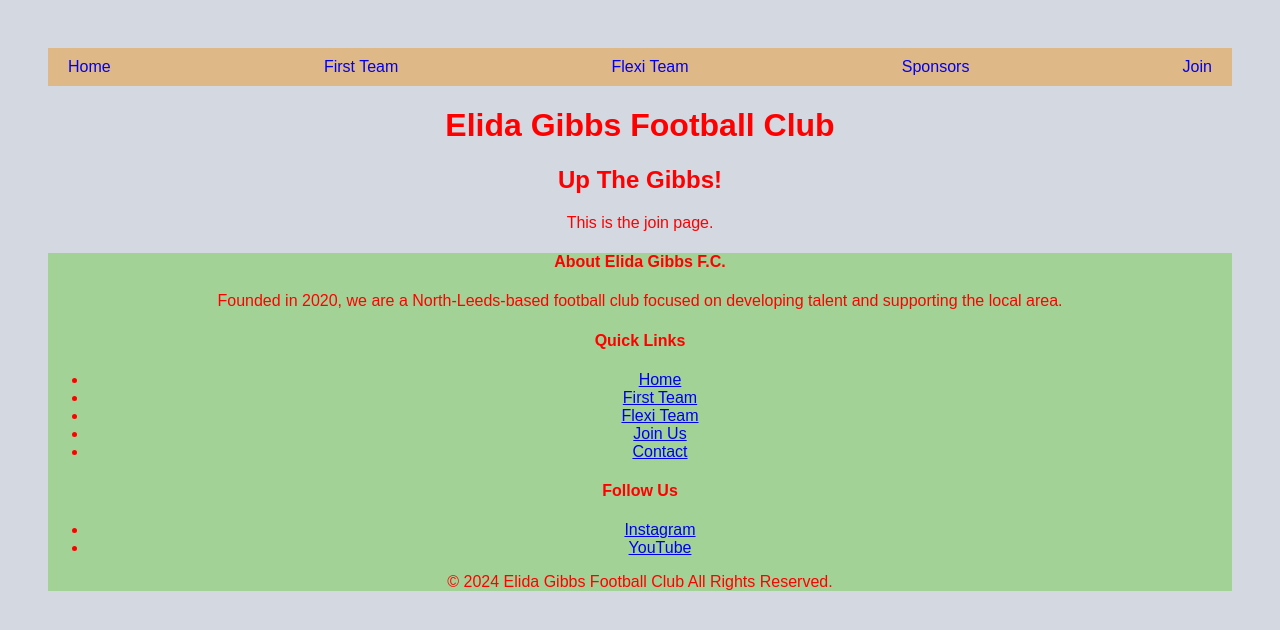
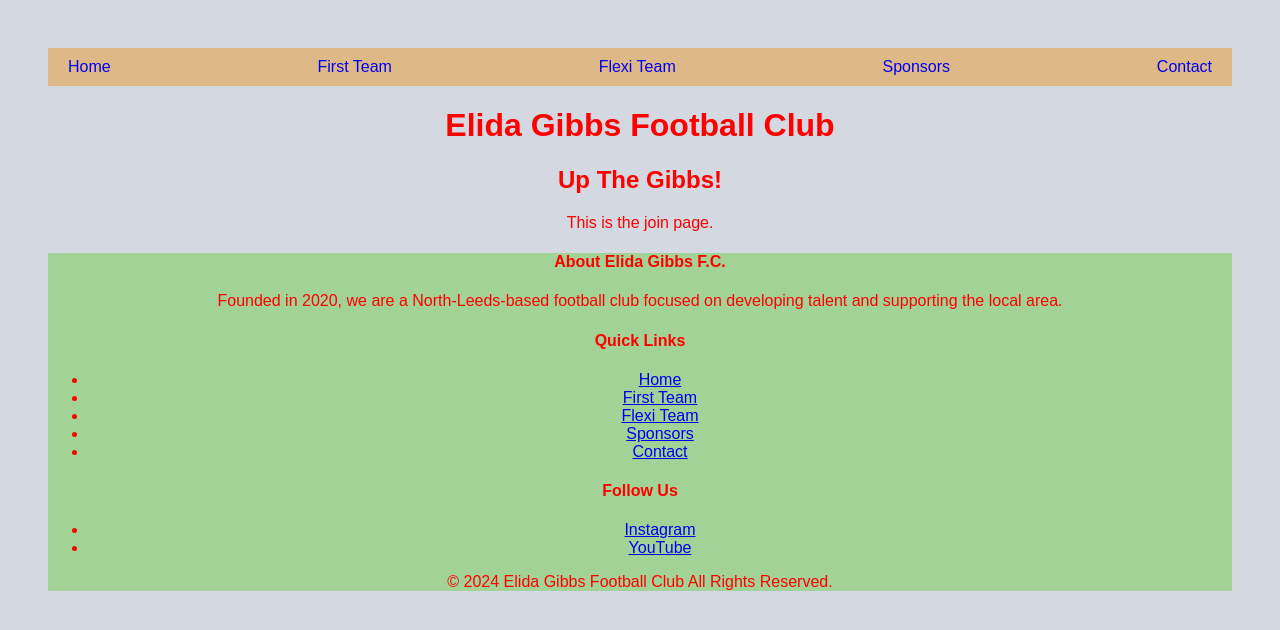
Before and after one commit to SO-1993/Elida-Gibbs-React-Website, a React (Vite) app: page /contact in a window 1280 px wide. Shown: the top 630 px of the page. Built offline with nearby package versions, Linux system fonts and the light colour scheme.

Commit message:
amended 'Join' to 'Contact' page

```diff
--- a/src/Footer.jsx
+++ b/src/Footer.jsx
@@ -24,7 +24,7 @@ function Footer() {
             <a href="/flexi-team">Flexi Team</a>
           </li>
           <li>
-            <a href="/sponsors">Join Us</a>
+            <a href="/sponsors">Sponsors</a>
           </li>
           <li>
             <a href="/contact">Contact</a>
--- a/src/Navbar.jsx
+++ b/src/Navbar.jsx
@@ -15,8 +15,8 @@ function Navbar() {
       <div className="navbar-sponsors">
         <a href="/sponsors">Sponsors</a>
       </div>
-      <div className="navbar-join">
-        <a href="/join">Join</a>
+      <div className="navbar-contact">
+        <a href="/contact">Contact</a>
       </div>
     </nav>
   );
```
